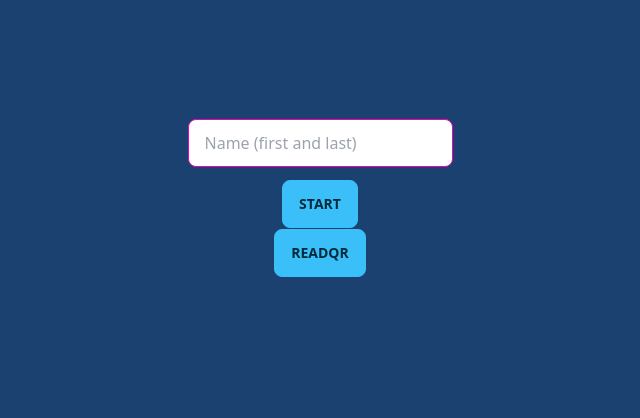
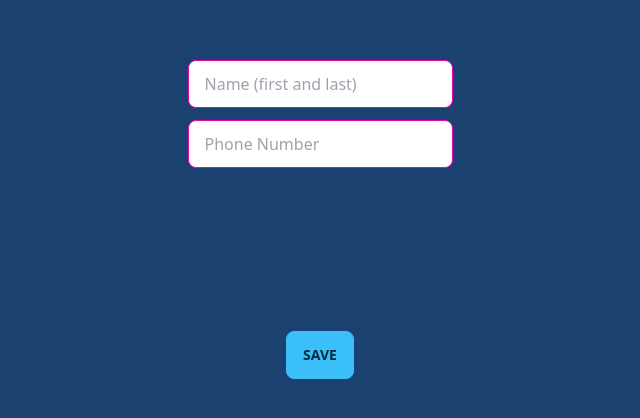
Before and after one commit to lanceolata-au/prodromoi-web, a SvelteKit app: page / in a window 1280 px wide. Shown: the part 202-620 px from the top of the page, without its empty margins (320-960 px from the left). Built offline with nearby package versions, Linux system fonts and the light colour scheme.

Commit message:
Basic setup working

```diff
--- a/src/app.html
+++ b/src/app.html
@@ -6,7 +6,7 @@
 		<meta name="viewport" content="width=device-width" />
 		%sveltekit.head%
 	</head>
-	<body class="w-full h-full" data-sveltekit-preload-data="hover">
+	<body class="w-full h-full p-2" data-sveltekit-preload-data="hover">
 		<div style="display: contents">%sveltekit.body%</div>
 	</body>
 </html>
--- a/src/lib/widgets/attendance.svelte
+++ b/src/lib/widgets/attendance.svelte
@@ -1,3 +1,16 @@
 <script lang="ts">
+    import type { memberAttendance } from "$lib/model/memberAttendance";
+    let memberAttendance: memberAttendance;
 
 </script>
+
+<div class="alert alert-info shadow-lg mt-2 ">
+    <div class="w-full ">
+        <div class="form-control w-full">
+            <input
+                type="text"
+                placeholder="Name (first and last)"
+                class="input input-bordered input-secondary w-full" />
+        </div>
+    </div>
+</div>
--- a/src/routes/+page.svelte
+++ b/src/routes/+page.svelte
@@ -1,8 +1,13 @@
 <script lang="ts">
     import { goto } from "$app/navigation";
+    import { page } from "$app/stores";
     import { member } from "$lib/model/member";
     import { storedMember } from "$lib/stores";
     import { onMount } from "svelte";
+
+    let currentMember: member = new member();
+
+    let memberSaved: boolean = false;
 
     function start() {
         console.log(currentMember)
@@ -12,12 +17,23 @@
     }
 
     function readQR() {
-        console.log(currentMember)
-        storedMember.set(currentMember);
         goto("/readQrCode");
     }
 
-    let currentMember: member = new member();
+    function changeDetails() {
+        memberSaved = false;
+        localStorage.removeItem("storedMember")
+    }
+
+    function saveDetails() {
+        storedMember.set(currentMember);
+        memberSaved = true;
+    }
+
+    page.subscribe( (value) => {
+        console.log(value.params['test'])
+    })
+
 
     storedMember.subscribe((member) => {
         currentMember = member;
@@ -26,14 +42,20 @@
     onMount(() => {
         var value: string | null =  localStorage.getItem("storedMember");
         console.log(value)
-        if (value === null || value === 'null') return;
+        if (value === null || value === 'null') {
+            return;
+        }
         storedMember.set(JSON.parse(value!) as member);
+        memberSaved = true;
     })
+
 
 </script>
 
-<div class="grid h-2/5 place-items-center"/>
-<div class="grid h-1/5 place-items-center">
+<div class="grid h-1/5 place-items-center"/>
+<div class="grid h-2/5 place-items-center">
+    {#if !memberSaved}
+        <div>
             <div class="form-control mb-3">
                 <input
                     type="text"
@@ -41,12 +63,36 @@
                     class="input input-bordered input-secondary"
                     bind:value={currentMember.name}/>
             </div>
-    {currentMember.name}
-    <div>
-        <button class="btn btn-info" on:click={start}>Start</button>
-    </div>
-    <div>
-        <button class="btn btn-info" on:click={readQR}>ReadQR</button>
+            <div class="form-control mb-3">
+                <input
+                    type="tel"
+                    placeholder="Phone Number"
+                    class="input input-bordered input-secondary"
+                    bind:value={currentMember.phoneNo}/>
             </div>
         </div>
-<div class="grid h-2/5 place-items-center"/>
+    {:else}
+        <div>
+            <h1 class="text-4xl text-primary-content">Welcome back</h1>
+            <br>
+            <h1 class="text-4xl text-primary-content">{currentMember.name}</h1>
+        </div>
+    {/if}
+</div>
+<div class="grid h-1/5 place-items-center">
+    {#if !memberSaved}
+        <div>
+            <button class="btn btn-info" on:click={saveDetails}>Save</button>
+        </div>
+    {:else}
+        <div>
+            <button class="btn btn-accent" on:click={readQR}>Scan In</button>
+        </div>
+        <br>
+        <div>
+            <button class="btn btn-neutral" on:click={changeDetails}>Change Details</button>
+        </div>
+    {/if}
+</div>
+
+<div class="grid h-1/5 place-items-center"/>
--- a/src/routes/readQrCode/+page.svelte
+++ b/src/routes/readQrCode/+page.svelte
@@ -52,6 +52,9 @@
 </div>
 <div class="grid h-1/4 place-items-center">
     <div>
+        <button class="btn btn-accent" on:click={cancel}>Enter Manually</button>
+    </div>
+    <div>
         <button class="btn btn-error" on:click={cancel}>Cancel</button>
     </div>
 </div>
--- a/src/routes/recordAttendance/+page.svelte
+++ b/src/routes/recordAttendance/+page.svelte
@@ -1,13 +1,21 @@
 <script lang="ts">
     import { goto } from "$app/navigation";
     import { member } from "$lib/model/member";
+    import { memberAttendance } from "$lib/model/memberAttendance";
     import { storedMember } from "$lib/stores";
+    import Attendance from "$lib/widgets/attendance.svelte";
 
     let currentMember: member = new member();
+
+    let attendances: memberAttendance[] = [new memberAttendance()];
 
     storedMember.subscribe((member) => {
         currentMember = member;
     });
+
+    function addAttendances() {
+        attendances.push(new memberAttendance())
+    }
 
     function cancel() {
         goto("/")
@@ -15,8 +23,21 @@
 
 </script>
 
+<div class="grid h-3/4 place-items-center">
+    {#each attendances as attendance}
+        <Attendance/>
+    {/each}
+
+    <button class="btn btn-error" on:click={addAttendances}>Add</button>
+</div>
+
+
+
+
 
 {currentMember.name}
+
+
 
 <div class="grid h-1/4 place-items-center">
     <div>
```
Lines whose indentation alone changed are shown as unchanged.
